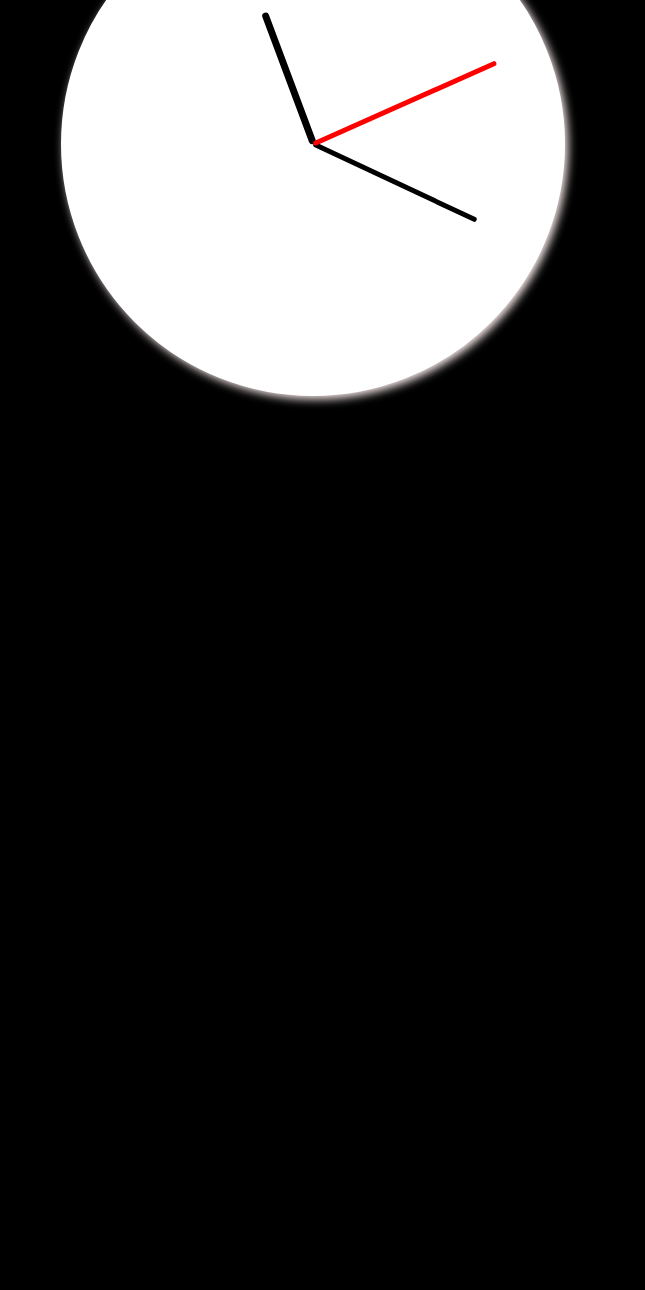
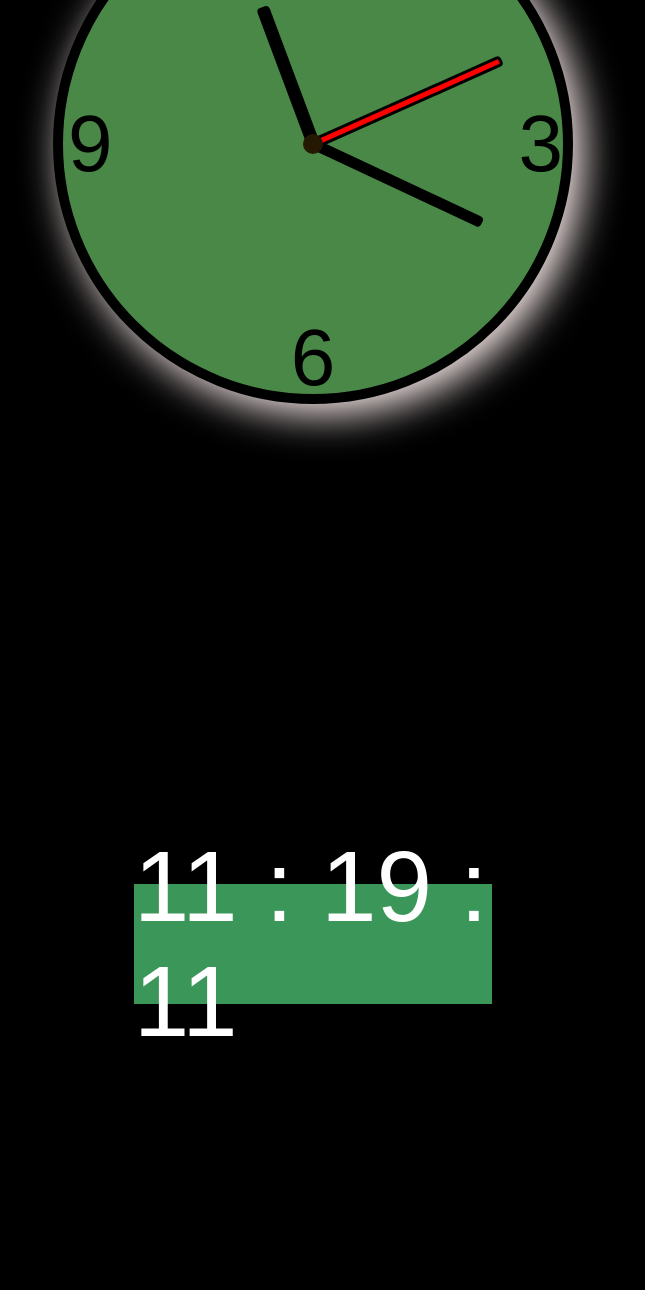
Before and after one commit to MaxNumerique/Montre, a plain HTML site: page index.html in a window 1280 px wide. Shown: the part 256-1546 px from the top of the page, without its empty margins (327-972 px from the left). Before the commit the page ends 800 px from the top, so only its background shows below. Drawn offline with Linux system fonts and the light colour scheme; a web font is replaced by a local one.

Commit message:
fekfjnesf

```diff
--- a/index.html
+++ b/index.html
@@ -5,17 +5,34 @@
     <meta name="viewport" content="width=device-width, initial-scale=1.0" />
     <title>Horloge</title>
     <link rel="stylesheet" href="style.css" />
+    <link rel="preconnect" href="https://fonts.googleapis.com" />
+    <link rel="preconnect" href="https://fonts.gstatic.com" crossorigin />
+    <link
+      href="https://fonts.googleapis.com/css2?family=Micro+5&display=swap"
+      rel="stylesheet"
+    />
   </head>
 
   <body>
-
+    <section class="">
       <div class="horloge_container">
         <div class="horloge">
+          <span class="point_centre"></span>
+          <span class="nombreHorloge douze">12</span>
+          <span class="nombreHorloge trois">3</span>
+          <span class="nombreHorloge six">6</span>
+          <span class="nombreHorloge neuf">9</span>
           <span class="aiguille aiguilleHeures"></span>
           <span class="aiguille aiguilleMinutes"></span>
           <span class="aiguille aiguilleSecondes"></span>
         </div>
       </div>
+    </section>
+    <section>
+        <div class="horloge_numerique_container">
+            <div class="horloge_numerique" id="horloge_numeriques"></div>
+        </div>
+        </section>
 
     <script src="script.js"></script>
   </body>
--- a/script.js
+++ b/script.js
@@ -1,28 +1,61 @@
 // >>>>>>>>>>>>>>>>>>>>>>>>>>>>>>>>>>>>>
 // >>>>>>>>>>>>>>>>>>>>>>>>>>>>>>>>>>>>>
 // >>>>>>>>>>>>>>>>>>>>>>>>>>>>>>>>>>>>>
-
 function afficherHeure () {
     const dateActuelle = new Date();
     let heures = dateActuelle.getHours();
-    console.log(heures);
     let minutes = dateActuelle.getMinutes();
     let secondes = dateActuelle.getSeconds();
-    console.log(secondes);
-
     const heuresDegre = (heures % 12) * 30 + (minutes / 60) * 30;
-    console.log(heuresDegre);
     const minutesDegre = minutes * 6 + (secondes / 60) * 6;
     const secondesDegre = secondes * 6;
-    console.log(secondesDegre);
     const aiguilleHeures = document.querySelector('.aiguilleHeures');
     const aiguilleMinutes = document.querySelector('.aiguilleMinutes');
     const aiguilleSecondes = document.querySelector('.aiguilleSecondes');
-
     aiguilleHeures.style.transform =  `rotate(${heuresDegre}deg)`;
     aiguilleMinutes.style.transform =  `rotate(${minutesDegre}deg)`;
     aiguilleSecondes.style.transform =  `rotate(${secondesDegre}deg)`;
 }
+setInterval(afficherHeure, 1000);
+
+function afficherHeureNum() {
+    const dateNum = new Date();
+    let heuresNum = dateNum.getHours();
+    let minutesNum = dateNum.getMinutes();
+    let secondesNum = dateNum.getSeconds();
+    heuresNum = heuresNum < 10 ? '0' + heuresNum : heuresNum;
+    minutesNum = minutesNum < 10 ? '0' + minutesNum : minutesNum;
+    secondesNum = secondesNum < 10 ? '0' + secondesNum : secondesNum;
+    let heureNumerique = heuresNum + ' : ' + minutesNum + ' : ' + secondesNum;
+    document.getElementById('horloge_numeriques').innerText = heureNumerique;
+}
+setInterval(afficherHeureNum, 1000);
+
+for (let i = 1; i <= 100; i++) {
+    const divi = document.createElement('div');
+    divi.style.display = "flex";
+    divi.style.marginBottom = "0px";
+    setTimeout(function () {
+        for (let j = 1; j <= 100; j++) {
+            setTimeout(function () {
+                const divj = document.createElement('div');
+                divj.style.width = "70px";
+                divj.style.height = "10px";
+                // div.textContent = "ok";
+                divj.style.backgroundColor = `hsl(${Math.random() * 360}deg,40%,40%)`;
+                console.log(divj);
+                divi.appendChild(divj);
+            }, 600 * j);
+        }
+    }, 100 * i);
+    document.querySelector('body').appendChild(divi);
+}
 
 
-setInterval(afficherHeure, 1000);
+let nombre = "1";
+
+for (let i = 1; i < 50; i++) {
+    console.log(nombre);
+    i++;
+    nombre = nombre + i--;
+}
--- a/style.css
+++ b/style.css
@@ -1,9 +1,22 @@
 * {
     margin: 0;
     padding: 0;
+    font-family: 'Micro 5', sans-serif;
+    font-weight: 400;
+    font-style: normal;
 }
 
+
 body {
+    background-color: black;
+    /* display: flex;
+    justify-content: center;
+    align-items: center; */
+    height: 100%;
+
+}
+
+section {
     background-color: black;
     display: flex;
     justify-content: center;
@@ -11,17 +24,52 @@ body {
     height: 100vh;
 }
 
+
 .horloge {
     position: relative;
-    border: 2px solid white;
-    box-shadow: 3px 3px 10px rgb(255, 240, 240);
-    background-color: white;
+    border:  10px black solid;
+    box-shadow: 10px 10px 40px rgb(255, 240, 240);
+    background-color: rgb(73, 136, 71);
     width: 500px;
     height: 500px;
     border-radius: 50%;
     display: flex;
     justify-content: center;
     align-items: center;
+}
+
+.nombreHorloge {
+    position: absolute;
+    font-size: 80px;
+    color: rgb(0, 0, 0);
+    z-index: 3;
+}
+
+.douze {
+    top: 0;
+}
+.trois {
+    right: 0;
+}
+.six {
+    bottom: -10px;
+}
+.neuf {
+    left: 5px;
+}
+
+.point_centre {
+    position: absolute;
+    width: 20px;
+    height: 20px;
+    background-color: rgb(36, 24, 0);
+    border-radius: 50%;
+    top: 0;
+    bottom: 0;
+    left: 0;
+    right: 0;
+    z-index: 9;
+    margin: auto;
 }
 
 .aiguille {
@@ -35,6 +83,7 @@ body {
     background-color: black;
     /* transform-origin: bottom center; */
     border-radius: 4px;
+    border: solid 0.2em;
 }
 
 .aiguilleHeures {
@@ -55,3 +104,24 @@ body {
     height: 200px;
     background-color: red;
 }
+
+#horloge_numeriques {
+    width: 40%;
+    height: 30%;
+    color: white;
+    background-color: rgb(58, 151, 89);
+    border:  5px solid black;
+    font-size: 100px;
+    display: flex;
+    justify-content: center;
+    align-items: center;
+}
+
+.horloge_numerique_container {
+    width: 70%;
+    height: 50%;
+    display: flex;
+    justify-content: center;
+    align-items: center;
+    flex-direction: column;
+}
```
Lines whose indentation alone changed are shown as unchanged.
